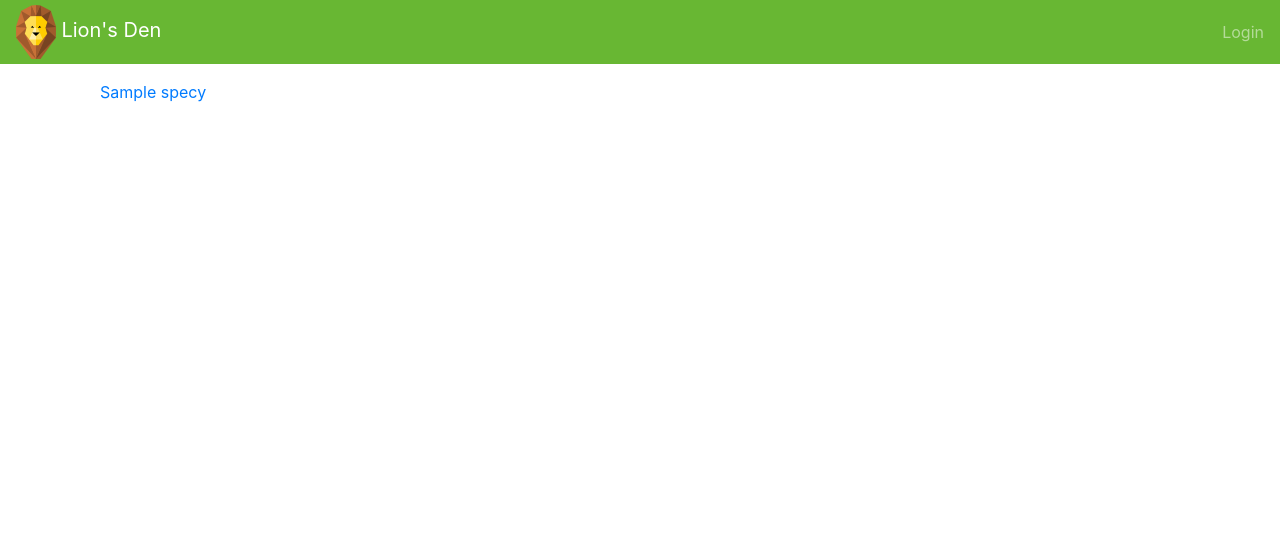
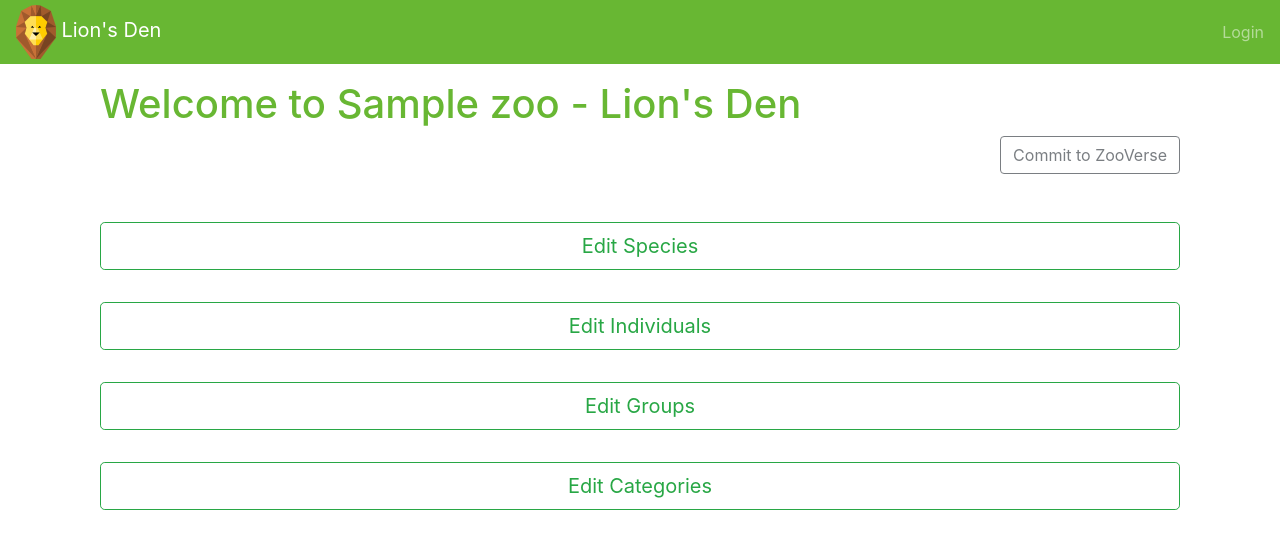
Before and after one commit to onlinemo90/lions-den, a Django app: template lions_den/templates/model_editor/zoo.html in a window 1280 px wide. Shown: the top 549 px of the page. Run offline with Django 3.2, Linux system fonts and the light colour scheme; tables that the repository leaves empty hold one stand-in row (values such as "Sample post"); the template is opened without the code that fills it: values that come from a table or form of the project are taken from there, most other values are stand-ins (such as "Sample title", 1, 10 or a date in 2020); parts of the project's set-up code (start-up, migrations or seed data) failed here and were passed over; some libraries are stand-ins or nearby versions.

Commit message:
Zoo Menu linking to all future edit-screens...Currently leads to species-list page.

```diff
--- a/lions_den/model_editor/urls.py
+++ b/lions_den/model_editor/urls.py
@@ -1,8 +1,9 @@
 from django.urls import path
-from .views import zoos_index, zoo_home, species
+from .views import zoos_index, zoo_home, species, species_list
 
 urlpatterns = [
     path('', zoos_index),
     path('<str:zoo_id>/', zoo_home),
-    path('<str:zoo_id>/<str:species_id>', species),
+    path('<str:zoo_id>/species/', species_list, name='species_list'),
+    path('<str:zoo_id>/species/<str:species_id>', species),
 ]
--- a/lions_den/static/main.css
+++ b/lions_den/static/main.css
@@ -3,6 +3,10 @@
 	--colorPrimaryDark: #528f29;
 	--colorForeground: #808080;
 	--colorBackground: #ffffff;
+}
+
+h1{
+    color: #68b733;
 }
 
 td, p{
--- a/lions_den/templates/model_editor/zoo.html
+++ b/lions_den/templates/model_editor/zoo.html
@@ -1,9 +1,21 @@
 {% extends "base.html" %}
 {% block content %}
 	<div class="container">
-		{% for species in all_species %}
-			<a href="{{ species.id }}">{{ species.name }}</a>
-			<br/>
-		{% endfor %}
+		<h1>Welcome to {{zoo}} - Lion's Den</h1>
+		<button type="button" class="btn btn-outline-dark disabled mb-5" style="float: right">Commit to ZooVerse</button>
+		<br>
+		<a href="{% url 'species_list' zoo.id%}" style="text-decoration:none">
+			<button type="button" class="btn btn-outline-success btn-lg btn-block my-1">Edit Species</button>
+		</a><br>
+		<a href="#" style="text-decoration:none">
+			<button type="button" class="btn btn-outline-success btn-lg btn-block my-1">Edit Individuals</button>
+		</a><br>
+		<a href="#" style="text-decoration:none">
+			<button type="button" class="btn btn-outline-success btn-lg btn-block my-1">Edit Groups</button>
+		</a><br>
+		<a href="#" style="text-decoration:none">
+			<button type="button" class="btn btn-outline-success btn-lg btn-block my-1">Edit Categories</button>
+		</a>
 	</div>
+
 {% endblock %}
```
Also changed, not shown: lions_den/model_editor/views.py (+9 -1 lines), lions_den/templates/model_editor/species_list.html (added, +9 -0 lines).
